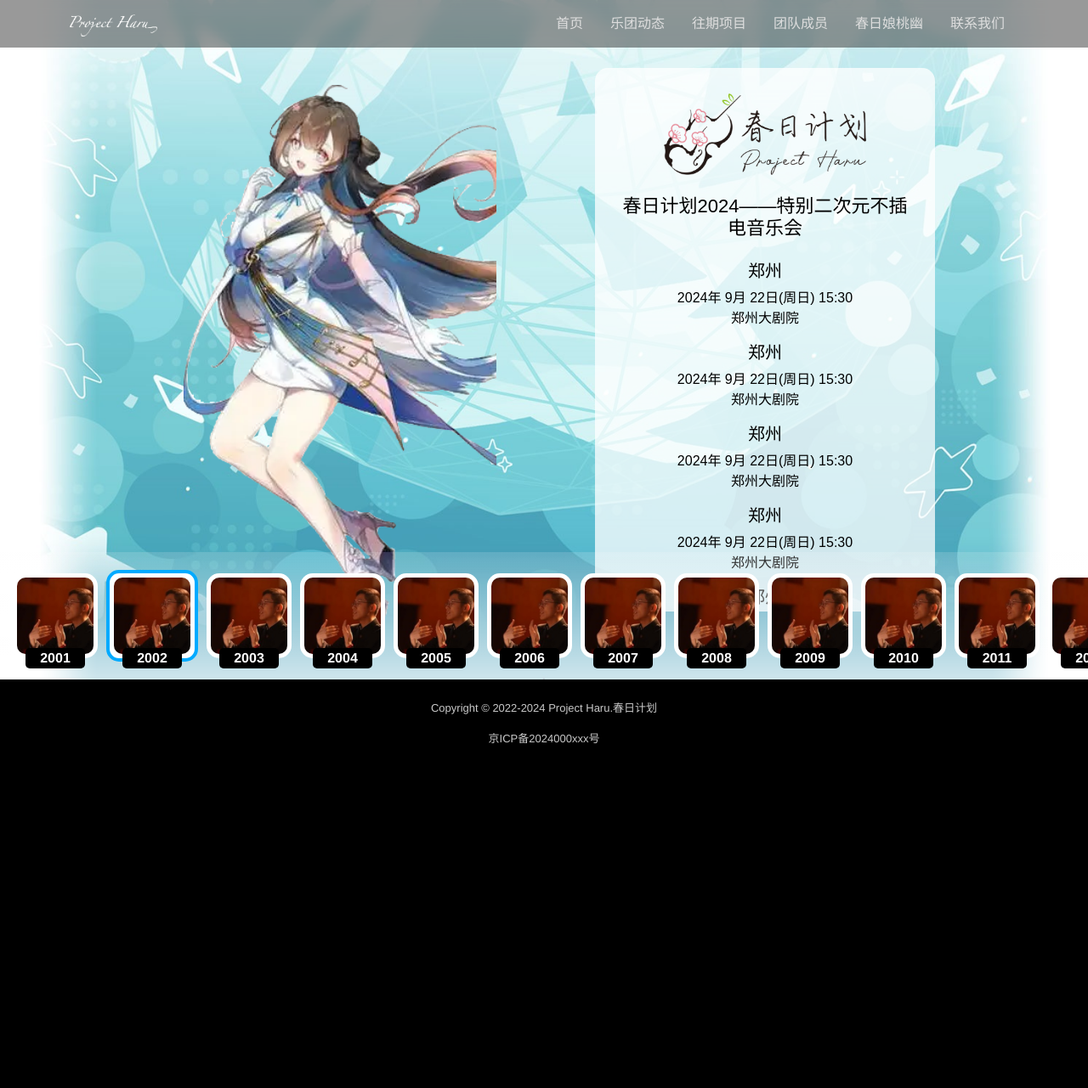
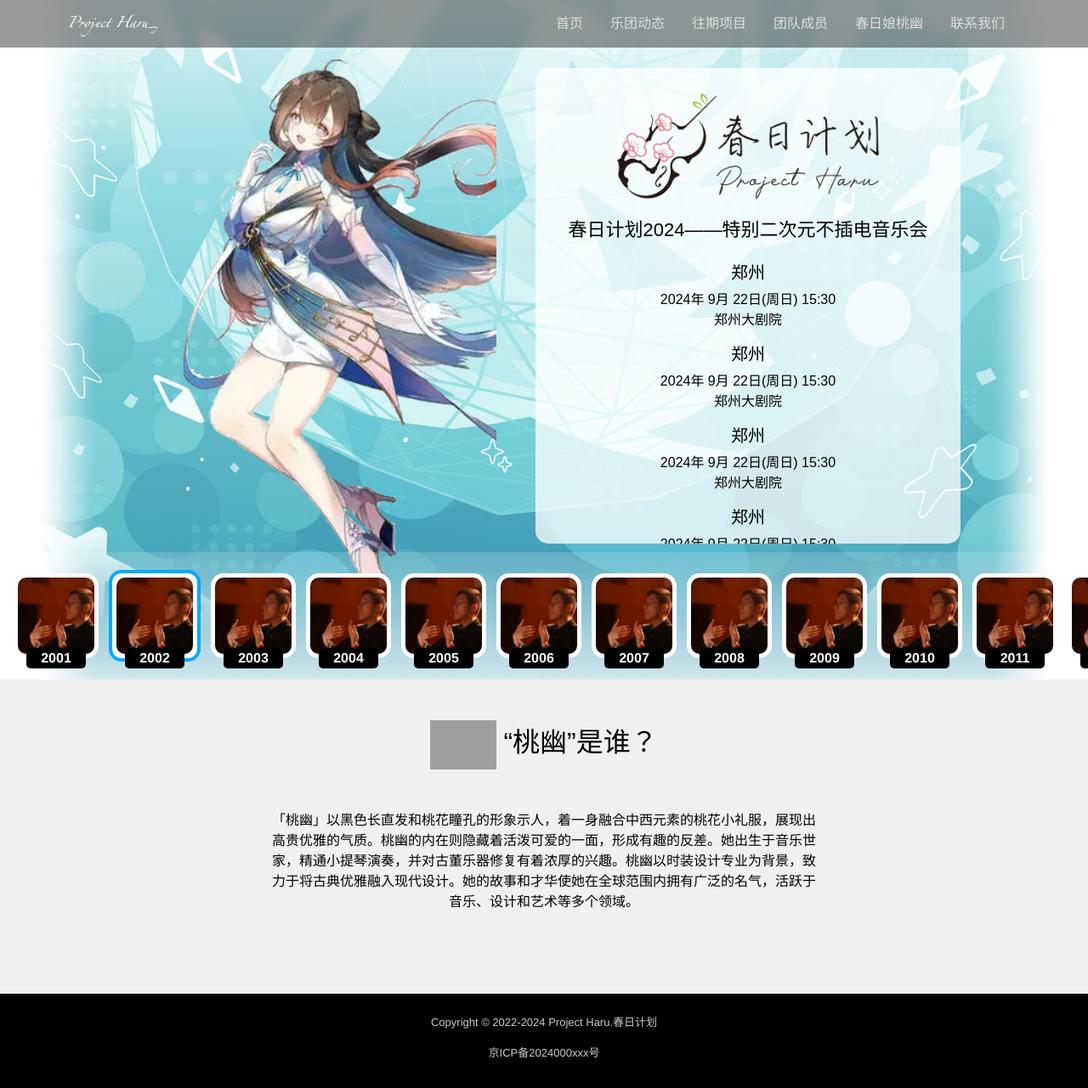
Before and after one commit to withon/haruproj-nuxt, a Nuxt app: page /taoyou in a window 1280 px wide. Shown: the whole page at 85% size. Before the commit the page ends 911 px from the top, so only its background shows below. Built offline with nearby package versions, Linux system fonts and the light colour scheme; grey boxes are pictures that could not be loaded.

Commit message:
feat:新增桃幽介绍

```diff
--- a/assets/style/global.scss
+++ b/assets/style/global.scss
@@ -59,39 +59,3 @@ $grid-breakpoints: (
   $max: map-get($breakpoints, $name);
   @return if($max and $max > 0, $max - .02, null);
 }
-
-@mixin scrollbar {
-  /* 自定义滚动条的整体样式 */
-  &::-webkit-scrollbar {
-    width: 8px; /* 设置滚动条的宽度 */
-    height: 8px; /* 设置滚动条的高度 */
-    background-color: transparent; /* 设置滚动条的背景为透明 */
-  }
-
-  /* 自定义滚动轨迹的样式 */
-  &::-webkit-scrollbar-track {
-    background-color: transparent; /* 设置滚动轨迹的背景为透明 */
-  }
-
-  /* 自定义滚动滑块的样式 */
-  &::-webkit-scrollbar-thumb {
-    background-color: rgba(128, 128, 128, 0.5); /* 设置滚动滑块为灰色半透明 */
-    border-radius: 6px; /* 设置滚动滑块的圆角 */
-    visibility: hidden; /* 默认隐藏滚动滑块 */
-  }
-
-  /* 自定义鼠标悬浮时滚动滑块的样式 */
-  &::-webkit-scrollbar-thumb:hover {
-    visibility: visible; /* 鼠标悬浮时显示滚动滑块 */
-  }
-
-  /* 设置滚动条滑块在滚动时的样式 */
-  &::-webkit-scrollbar-thumb:active {
-    background-color: #999; /* 滚动时的滑块颜色 */
-  }
-
-  /* 隐藏滚动条两侧的箭头 */
-  &::-webkit-scrollbar-button {
-    display: none; /* 隐藏滚动条两侧的箭头 */
-  }
-}
--- a/pages/taoyou.vue
+++ b/pages/taoyou.vue
@@ -295,6 +295,23 @@
       </div>
     </div>
   </section>
+
+  <!--桃幽介绍-->
+  <section class="section-light">
+    <div class="container">
+      <div class="row justify-content-center pt-5 pb-5">
+        <div class="col-10 col-lg-7">
+          <div class="text-center">
+            <h2 class="mb-5"><img src="/images/taoyou/Qban.png" height="58"> <span>“桃幽”是谁？</span></h2>
+            <p class="mt-5 mb-5">
+              「桃幽」以黑色长直发和桃花瞳孔的形象示人，着一身融合中西元素的桃花小礼服，展现出高贵优雅的气质。桃幽的内在则隐藏着活泼可爱的一面，形成有趣的反差。她出生于音乐世家，精通小提琴演奏，并对古董乐器修复有着浓厚的兴趣。桃幽以时装设计专业为背景，致力于将古典优雅融入现代设计。她的故事和才华使她在全球范围内拥有广泛的名气，活跃于音乐、设计和艺术等多个领域。
+            </p>
+          </div>
+        </div>
+      </div>
+    </div>
+  </section>
+
 </template>
 
 <script lang="ts" setup>
@@ -365,20 +382,20 @@ onMounted(() => {
 
   /* 自定义滚动滑块的样式 */
   &::-webkit-scrollbar-thumb {
-    background-color: rgba(0, 170, 255, 0.5); /* 设置滚动滑块为灰色半透明 */
+    background-color: rgba(0, 170, 255, 0.4); /* 设置滚动滑块为灰色半透明 */
     border-radius: 6px; /* 设置滚动滑块的圆角 */
     visibility: visible; /* 默认隐藏滚动滑块 */
   }
 
   /* 自定义鼠标悬浮时滚动滑块的样式 */
   &::-webkit-scrollbar-thumb:hover {
-    background-color: rgba(0, 170, 255, 0.8); /* 设置滚动滑块为灰色半透明 */
+    background-color: rgba(0, 170, 255, 0.5); /* 设置滚动滑块为灰色半透明 */
     visibility: visible; /* 鼠标悬浮时显示滚动滑块 */
   }
 
   /* 设置滚动条滑块在滚动时的样式 */
   &::-webkit-scrollbar-thumb:active {
-    background-color: rgb(0, 170, 255); /* 滚动时的滑块颜色 */
+    background-color: rgba(0, 170, 255, 0.8); /* 滚动时的滑块颜色 */
   }
 
   /* 隐藏滚动条两侧的箭头 */
@@ -409,8 +426,8 @@ onMounted(() => {
   box-sizing: content-box;
   flex: 0 0 auto;
   position: relative;
-  margin-left: 5px;
-  margin-right: 5px;
+  margin-left: 6px;
+  margin-right: 6px;
   border-radius: 15px;
   background-color: white;
   @media (max-width: breakpoint-max(lg)) {
@@ -511,19 +528,20 @@ onMounted(() => {
 
   /* 自定义滚动滑块的样式 */
   &::-webkit-scrollbar-thumb {
-    background-color: rgba(128, 128, 128, 0.5); /* 设置滚动滑块为灰色半透明 */
+    background-color: rgba(0, 170, 255, 0.4); /* 设置滚动滑块为灰色半透明 */
     border-radius: 6px; /* 设置滚动滑块的圆角 */
     visibility: hidden; /* 默认隐藏滚动滑块 */
   }
 
   /* 自定义鼠标悬浮时滚动滑块的样式 */
   &::-webkit-scrollbar-thumb:hover {
+    background-color: rgba(0, 170, 255, 0.5); /* 设置滚动滑块为灰色半透明 */
     visibility: visible; /* 鼠标悬浮时显示滚动滑块 */
   }
 
   /* 设置滚动条滑块在滚动时的样式 */
   &::-webkit-scrollbar-thumb:active {
-    background-color: #999; /* 滚动时的滑块颜色 */
+    background-color: rgba(0, 170, 255, 0.8); /* 滚动时的滑块颜色 */
   }
 
   /* 隐藏滚动条两侧的箭头 */
@@ -563,7 +581,7 @@ onMounted(() => {
   .swiper-character {
     height: calc(70% - 70px);
     width: calc(100% - 20px);
-    top: 60px;
+    top: 160px;
     left: 0;
     right: 0;
     margin: auto;
@@ -574,7 +592,7 @@ onMounted(() => {
     left: 0;
     right: 0;
     margin: auto;
-    max-height: 70%;
+    max-height: 60%;
     width: calc(100% - 30px);
   }
 }
@@ -592,7 +610,7 @@ onMounted(() => {
   .swiper-character {
     height: calc(80% - 70px);
     width: calc(80% - 20px);
-    top: 60px;
+    top: 160px;
     left: 0;
     right: 0;
     margin: auto;
@@ -603,7 +621,7 @@ onMounted(() => {
     left: 0;
     right: 0;
     margin: auto;
-    max-height: 70%;
+    max-height: 60%;
     width: 75%;
   }
 }
@@ -621,15 +639,15 @@ onMounted(() => {
   .swiper-character {
     height: 650px;
     width: 500px;
-    top: 100px;
+    top: 70px;
     left: 0;
   }
   .swiper-card {
-    width: 400px;
-    max-height: 80%;
-    top: 50%;
+    width: 500px;
+    max-height: 70%;
+    top: 45%;
     transform: translateY(-50%);
-    right: 30px;
+    right: 0px;
     margin: auto;
   }
 }
```
Also changed, not shown: 1 other file (tests, documents, lock files or other folders).
